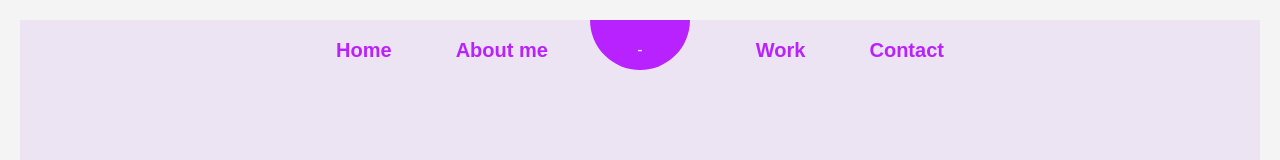
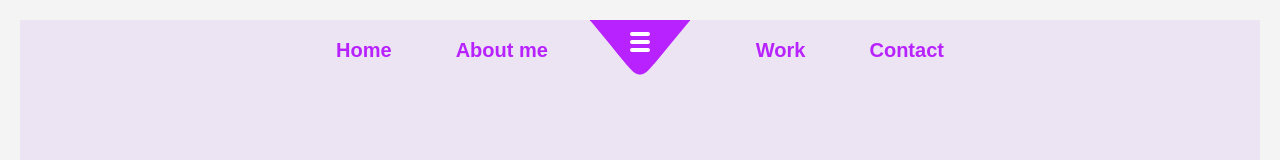
Before and after one commit to nachop51/Nachop51, a React (Create React App) app: page / in a window 1280 px wide. Shown: the top 160 px of the page. Built offline with nearby package versions, Linux system fonts and the light colour scheme; a web font is replaced by a local one.

Commit message:
hot fixing the menu button

```diff
--- a/src/components/NavBar.css
+++ b/src/components/NavBar.css
@@ -1,5 +1,5 @@
 .nav {
-  @apply py-4 absolute w-full;
+  @apply py-4 z-10 absolute w-full;
 }
 
 .nav-list {
@@ -7,7 +7,7 @@
 }
 
 .links {
-  @apply font-extrabold text-xl;
+  @apply font-extrabold text-xl cursor-pointer;
   color: var(--pc);
 }
 
@@ -16,11 +16,67 @@
 }
 
 .menu-button {
-  @apply absolute flex flex-col items-center justify-center w-32 h-full;
-  background-color: var(--pc);
+  @apply absolute flex flex-col items-center cursor-pointer justify-center top-0 left-1/2 z-20;
+  background: url(../assets/menu.svg);
+  background-size: 100%;
+  width: 100px;
+  height: 55px;
   color: #fff;
-  top: 50%;
   left: 50%;
-  transform: translate(-50%, -50%);
-  clip-path: circle(50% at 50% 0);
+  transform: translateX(-50%);
+  transition: var(--transition);
 }
+
+.menu-icon,
+.menu-icon::before,
+.menu-icon::after {
+  @apply absolute w-5 h-1 rounded-xl inline-block bg-white;
+  bottom: 31px;
+  transition: var(--transition);
+}
+
+.menu-icon::before,
+.menu-icon::after {
+  @apply absolute left-0 w-5 h-1 bg-white;
+  content: "";
+}
+
+.menu-icon::before {
+  top: -8px;
+}
+
+.menu-icon::after {
+  top: 8px;
+}
+
+.menu-button:hover .menu-icon {
+  transform: scale(1.25);
+}
+
+.active,
+.active::before,
+.active::after {
+  @apply absolute w-5 h-1 rounded-xl inline-block bg-white;
+  bottom: 31px;
+  transition: var(--transition);
+}
+
+.active {
+  @apply bg-transparent;
+}
+
+.active::before,
+.active::after {
+  @apply absolute left-0 w-5 h-1 bg-white;
+  content: "";
+}
+
+.active::before {
+  transform: rotate(135deg);
+  top: 0px;
+}
+
+.active::after {
+  transform: rotate(-135deg);
+  top: 0px;
+}
--- a/src/components/NavBar.jsx
+++ b/src/components/NavBar.jsx
@@ -1,8 +1,11 @@
 import "./NavBar.css";
 
 import { Link } from "react-router-dom";
+import { useState } from "react";
 
 const NavBar = () => {
+  const [showMenu, setShowMenu] = useState(false);
+
   return (
     <header className="header">
       <nav className="nav">
@@ -29,8 +32,10 @@ const NavBar = () => {
             </Link>
           </li>
         </ul>
-        <button className="menu-button">-</button>
       </nav>
+      <button className="menu-button" onClick={() => setShowMenu(!showMenu)}>
+        <span className={`${showMenu ? "active" : "menu-icon"}`}></span>
+      </button>
     </header>
   );
 };
--- a/src/index.css
+++ b/src/index.css
@@ -2,7 +2,9 @@
 @tailwind components;
 @tailwind utilities;
 
-* {
+*,
+*::before,
+*::after {
   @apply p-0 m-0 box-border;
 }
 
```
Also changed, not shown: src/assets/menu.svg (added).
